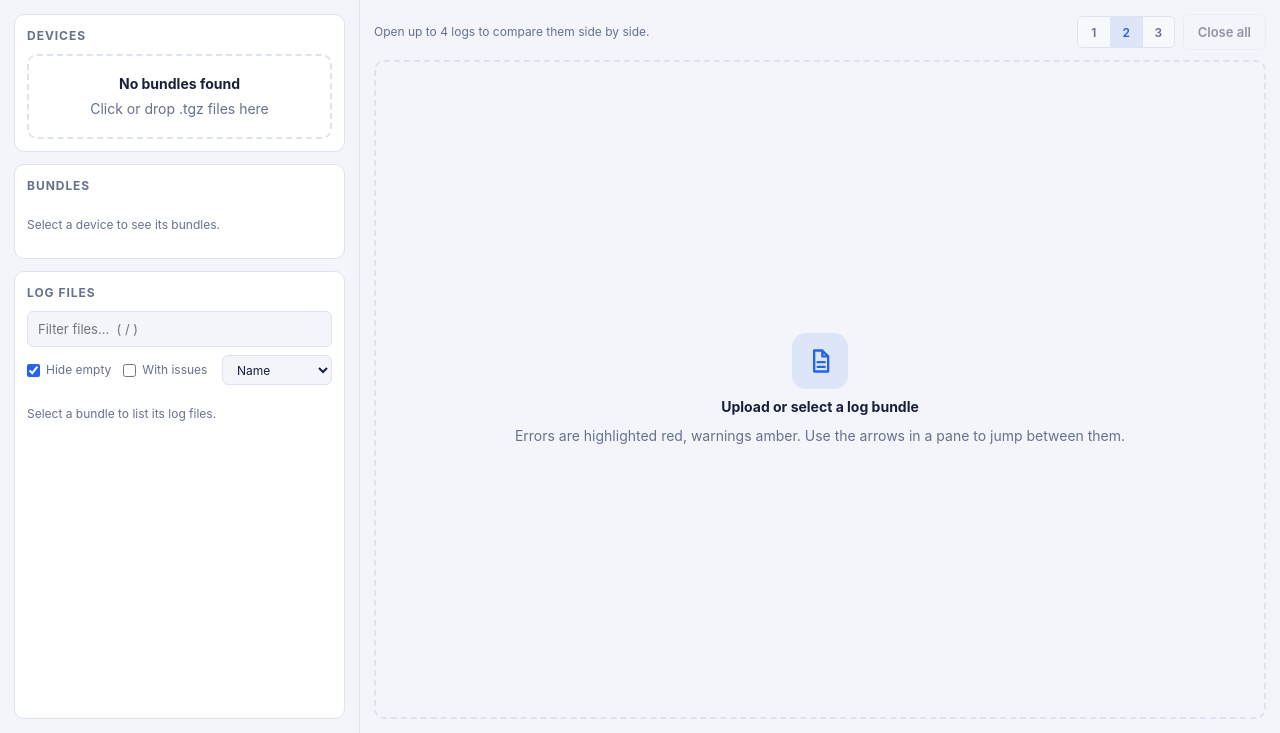
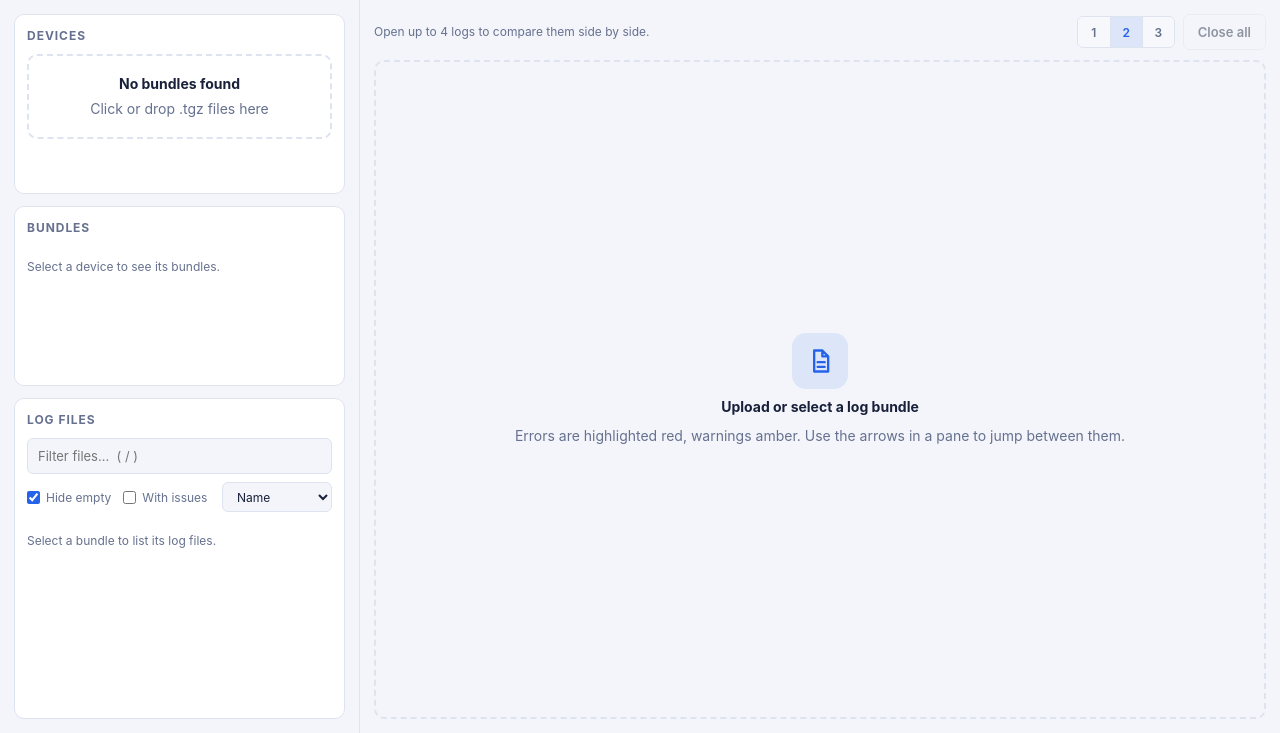
Before and after one commit to udaybhadauria/Review_LogFiles, a Flask app: page / in a window 1280 px wide. Shown: the part 67-800 px from the top of the page. Run offline with Flask 3, Linux system fonts and the light colour scheme; data that the repository does not hold is empty; parts of the project's set-up code (start-up, migrations or seed data) failed here and were passed over.

Commit message:
Force fixed heights on sidebar panels to ensure Log files is always accessible
- Set fixed height of 180px for Devices and Bundles panels instead of max-height
- Add height: 100% to sidebar to fill available space
- Set min-height: 100px on file-list to ensure Log files section is always visible
- Add explicit flex-direction: column to panel-grow for proper layout

Generated with [Devin](https://devin.ai)

Co-Authored-By: Devin <158243242+devin-ai-integration[bot]@users.noreply.github.com>

```diff
--- a/src/review_rdk_logger/static/style.css
+++ b/src/review_rdk_logger/static/style.css
@@ -159,6 +159,7 @@ select.input { width: auto; cursor: pointer; }
   display: flex; flex-direction: column; gap: 12px;
   padding: 14px; overflow: hidden;
   border-right: 1px solid var(--border);
+  height: 100%;
 }
 
 .panel {
@@ -168,10 +169,10 @@ select.input { width: auto; cursor: pointer; }
 }
 .panel:not(.panel-grow) {
   flex: 0 0 auto;
-  max-height: 200px;
+  height: 180px;
   overflow: hidden;
 }
-.panel-grow { flex: 1; min-height: 0; overflow: hidden; }
+.panel-grow { flex: 1; min-height: 0; overflow: hidden; display: flex; flex-direction: column; }
 .panel-head { display: flex; align-items: center; justify-content: space-between; margin-bottom: 10px; }
 .panel-head h2 { font-size: 12px; text-transform: uppercase; letter-spacing: 0.08em; color: var(--muted); }
 
@@ -206,7 +207,7 @@ select.input { width: auto; cursor: pointer; }
 .file-tools { display: flex; flex-direction: column; gap: 8px; margin-bottom: 8px; flex-shrink: 0; }
 .file-toggles { display: flex; align-items: center; gap: 12px; }
 .file-toggles select { margin-left: auto; }
-.file-list { flex: 1; overflow-y: auto; display: flex; flex-direction: column; gap: 2px; margin: 0 -4px; padding: 0 4px; min-height: 0; }
+.file-list { flex: 1; overflow-y: auto; display: flex; flex-direction: column; gap: 2px; margin: 0 -4px; padding: 0 4px; min-height: 100px; }
 .file { padding: 6px 8px; }
 .file.active { background: var(--accent-soft); }
 .file.active .file-name { color: var(--accent); }
```
